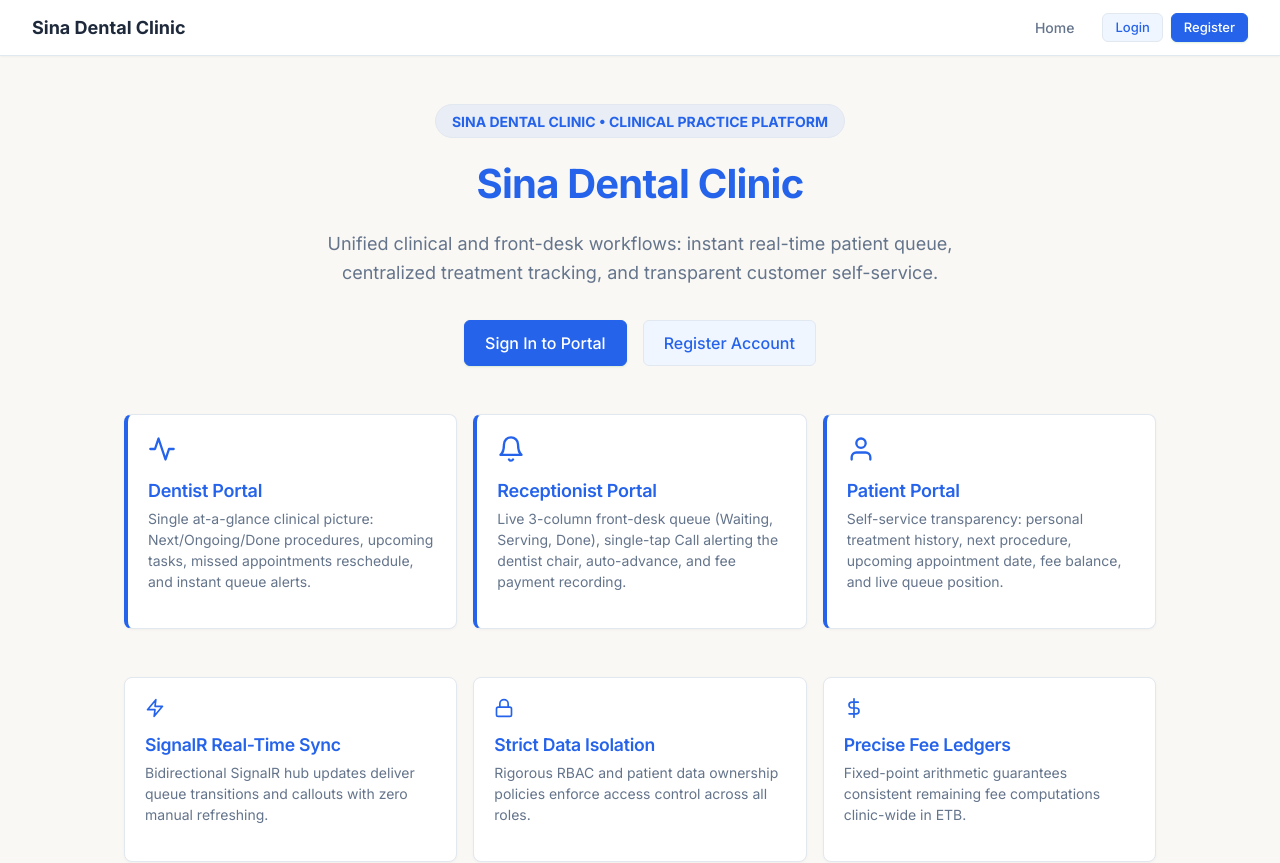
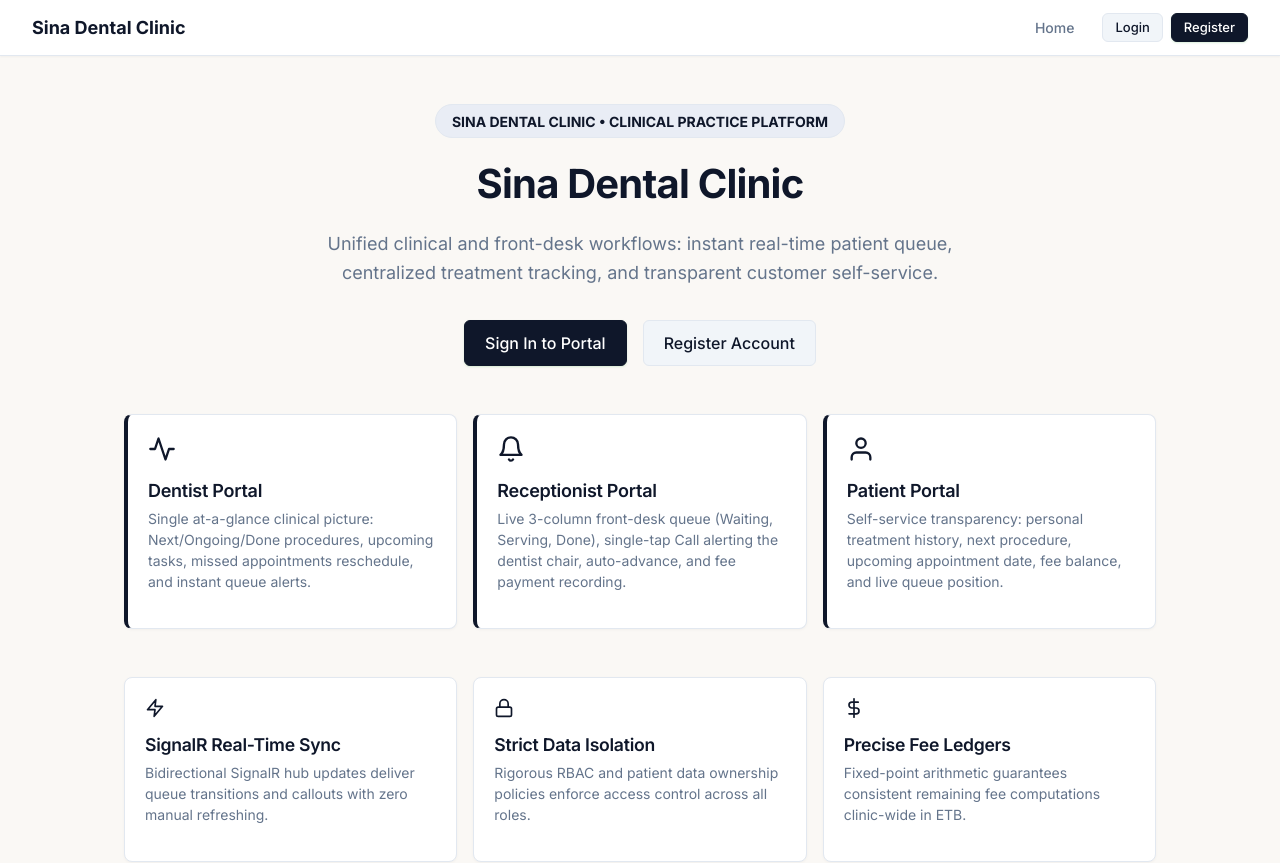
Before and after one commit to bezawit-berhanu/SDCMIS-SINA, a React (Vite) app in the folder frontend/: page / in a window 1280 px wide. Shown: the top 863 px of the page. Built offline with nearby package versions, Linux system fonts and the light colour scheme; no server answers.

Commit message:
style(theme): switch primary palette to clean slate/black and cream neutral aesthetic

```diff
--- a/frontend/src/index.css
+++ b/frontend/src/index.css
@@ -1,21 +1,21 @@
-/* SDCMIS-SINA Clean Creamish/White & Normal Blue Palette */
+/* SDCMIS-SINA Clean Cream & Neutral Slate/Black Palette (Zero Radiuses) */
 :root {
-  --primary: #2563eb;
-  --primary-hover: #1d4ed8;
-  --primary-active: #1e40af;
-  --primary-light: #eff6ff;
-  --primary-tint: #dbeafe;
-  --secondary: #64748b;
-  --secondary-hover: #475569;
+  --primary: #0f172a;
+  --primary-hover: #1e293b;
+  --primary-active: #020617;
+  --primary-light: #f1f5f9;
+  --primary-tint: #e2e8f0;
+  --secondary: #475569;
+  --secondary-hover: #334155;
   --secondary-light: #f8fafc;
   --bg-page: #faf8f5;
   --bg-surface: #ffffff;
   --bg-card: #ffffff;
-  --text-main: #1e293b;
+  --text-main: #0f172a;
   --text-muted: #64748b;
   --text-light: #94a3b8;
   --border: #e2e8f0;
-  --border-focus: #2563eb;
+  --border-focus: #0f172a;
   --danger: #dc2626;
   --danger-bg: #fef2f2;
   --danger-border: #fecaca;
```
